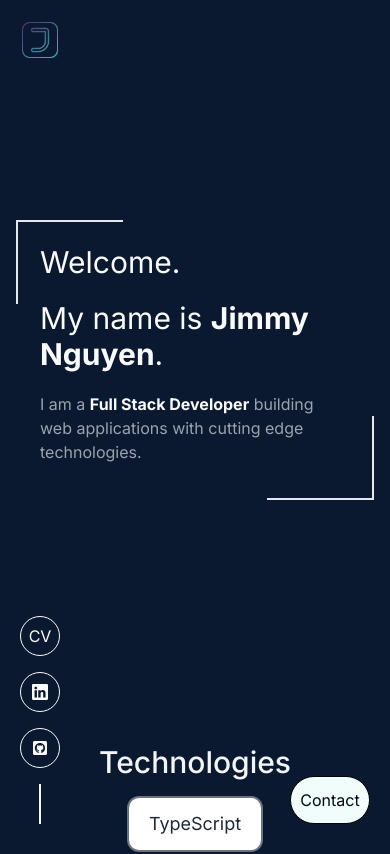
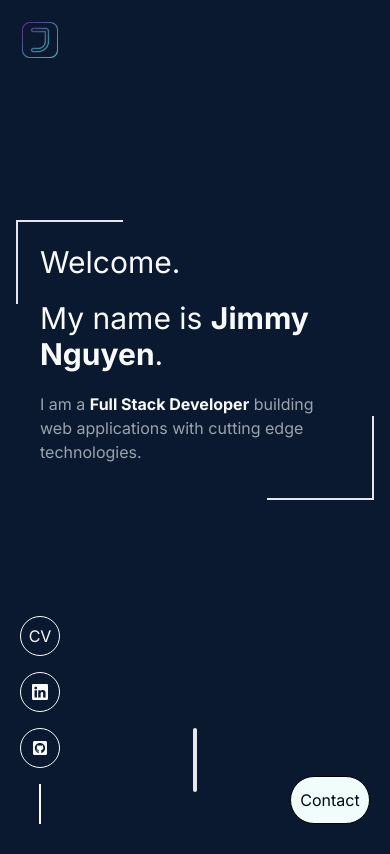
Before and after one commit to NguyenVBRC/next-portfolio, a Next.js app: page / in a window 390 px wide. Shown: the top 854 px of the page. Built offline with nearby package versions, Linux system fonts and the light colour scheme; no server answers.

Commit message:
Divider Shows On Mobile

```diff
--- a/components/SectionDivider.tsx
+++ b/components/SectionDivider.tsx
@@ -5,7 +5,7 @@ import { motion } from "framer-motion";
 export default function SectionDivider() {
   return (
     <motion.div
-      className="bg-gray-200 my-24 h-16 w-1 rounded-full hidden sm:block dark:bg-opacity-20"
+      className="bg-gray-200 my-24 h-16 w-1 rounded-full sm:block"
       initial={{ opacity: 0, y: 100 }}
       animate={{ opacity: 1, y: 0 }}
       transition={{ delay: 0.125 }}
```
